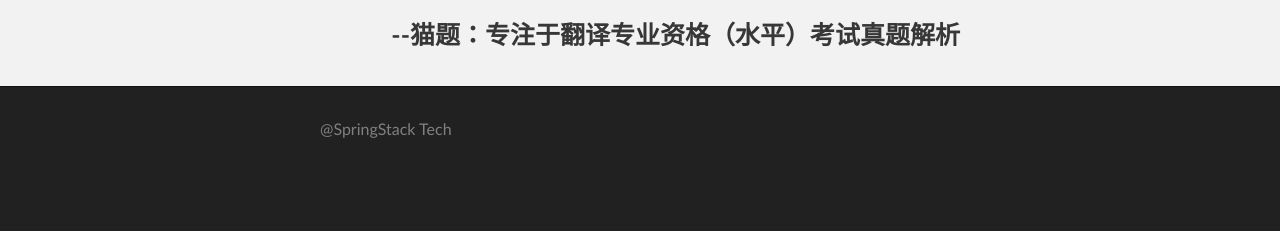
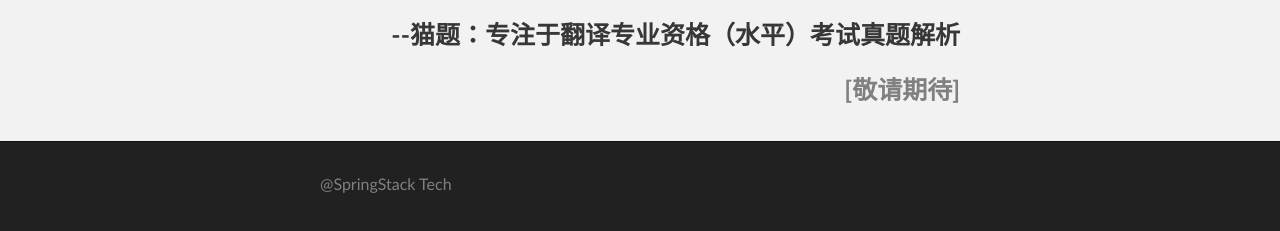
Before and after one commit to eavoe/eavoe.github.io, a plain HTML site: page index.html in a window 1280 px wide. Shown: the part 403-634 px from the top of the page. Drawn offline with Linux system fonts and the light colour scheme.

Commit message:
Update index.html

```diff
--- a/index.html
+++ b/index.html
@@ -29,6 +29,7 @@
       <section id="main_content" class="inner">
         <div style="text-align:center;font-size:50px;font-weight:bold;margin-top:100px;height:100px"><font color="Blue">CatTi</font>@E<font color="Red">A</font>VOE</div>
         <div style="text-align:right;font-size:25px;font-weight:bold;margin-top:5px;height:50px">--猫题：专注于翻译专业资格（水平）考试真题解析</div>
+         <div style="text-align:right;font-size:25px;font-weight:bold;margin-top:5px;height:50px;color:gray">[敬请期待]</div>
       </section>
     </div>
 
```
